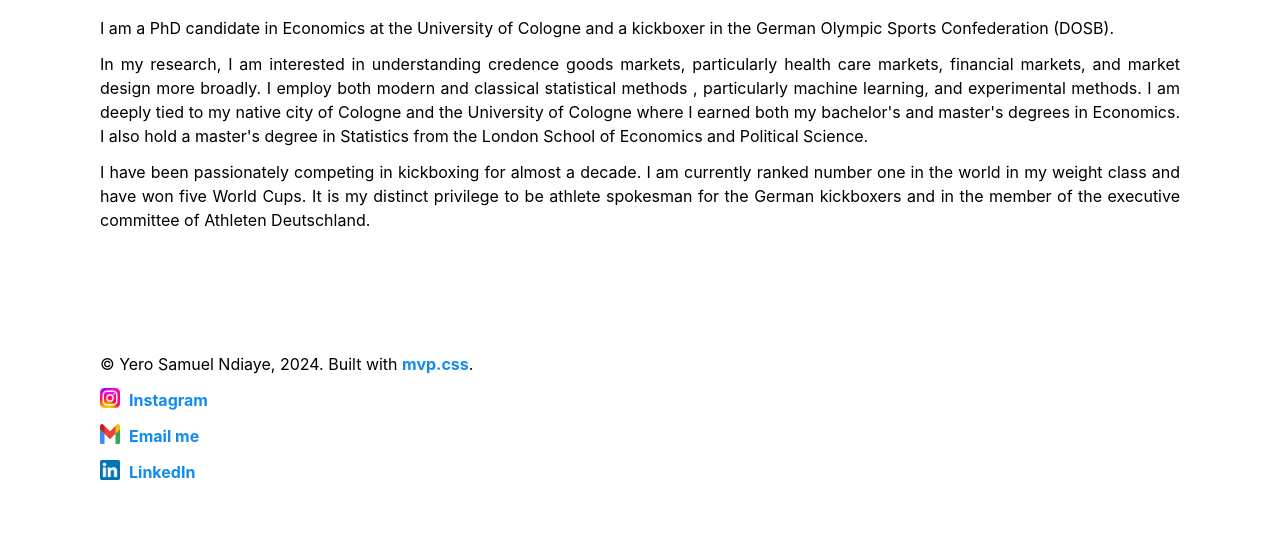
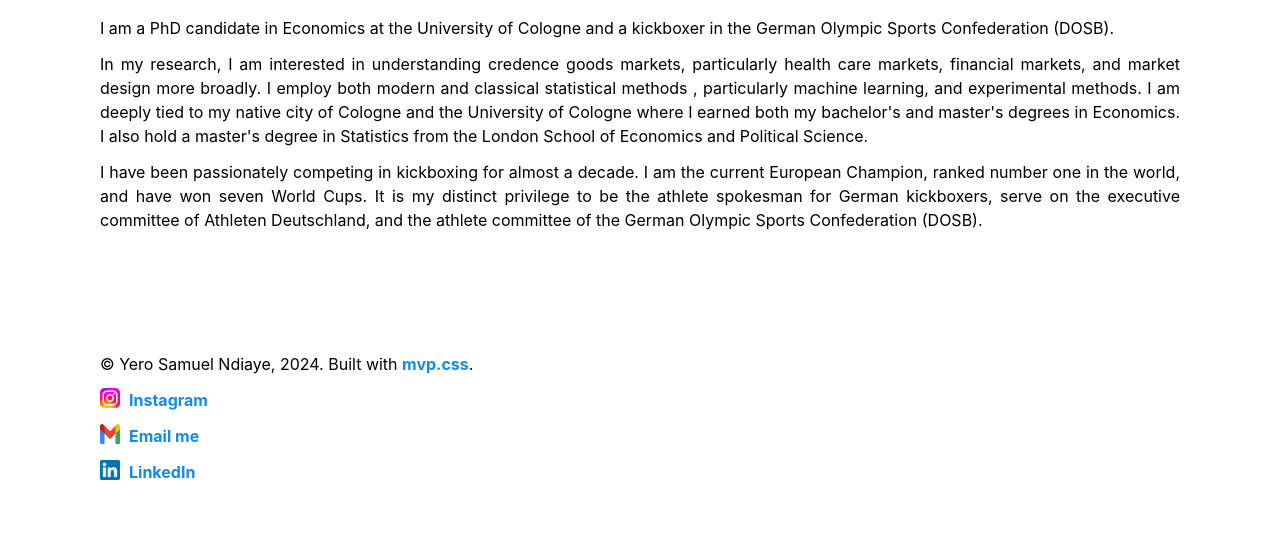
Before and after one commit to yerondiaye/yerondiaye.github.io, a Jekyll site: the page index.html, which Jekyll copies as it is, in a window 1280 px wide. Shown: the part 559-1103 px from the top of the page. Built offline with Jekyll 4.4.1, drawn with Linux system fonts in a browser that asks for light colours.

Commit message:
Update index.html

```diff
--- a/index.html
+++ b/index.html
@@ -38,7 +38,7 @@
 <p><b>Welcome!</b></p>
 <p align="justify">I am a PhD candidate in Economics at the University of Cologne and a kickboxer in the German Olympic Sports Confederation (DOSB).</p>
 <p align="justify"> In my research, I am interested in understanding credence goods markets, particularly health care markets, financial markets, and market design more broadly. I employ both modern and classical statistical methods , particularly machine learning, and experimental methods. I am deeply tied to my native city of Cologne and the University of Cologne where I earned both my bachelor's and master's degrees in Economics. I also hold a master's degree in Statistics from the London School of Economics and Political Science.</p>
-<p align="justify">I have been passionately competing in kickboxing for almost a decade. I am currently ranked number one in the world in my weight class and have won five World Cups. It is my distinct privilege to be athlete spokesman for the German kickboxers and in the member of the executive committee of Athleten Deutschland.</p>
+<p align="justify">I have been passionately competing in kickboxing for almost a decade. I am the current European Champion, ranked number one in the world, and have won seven World Cups. It is my distinct privilege to be the athlete spokesman for German kickboxers, serve on the executive committee of Athleten Deutschland, and the athlete committee of the German Olympic Sports Confederation (DOSB).</p>
         </main>
 
 
```
